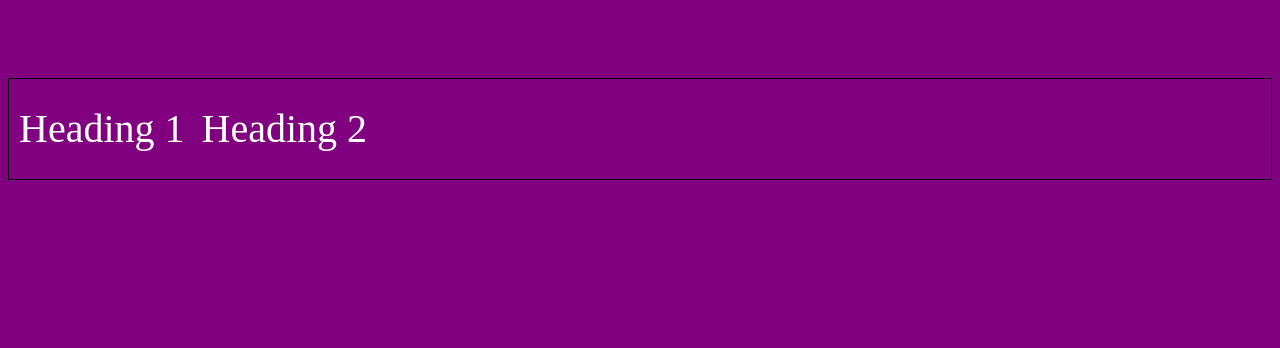
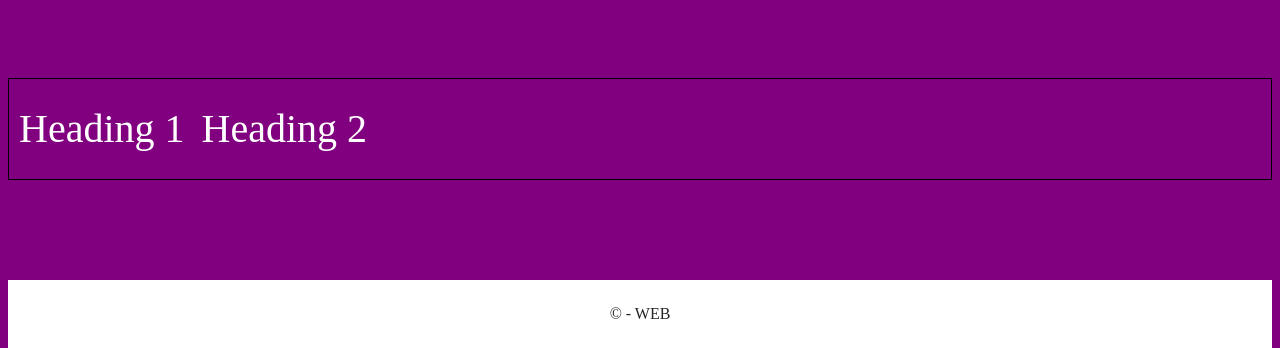
Before and after one commit to chemishmisha/Progect1, a plain HTML site: page indexkavasaki.html in a window 1280 px wide. Shown: the part 930-1278 px from the top of the page. Before the commit the page ends 1110 px from the top, so only its background shows below. Drawn offline with Linux system fonts and the light colour scheme.

Commit message:
Add files via upload

```diff
--- a/indexkavasaki.html
+++ b/indexkavasaki.html
@@ -63,7 +63,14 @@
 	</ul>
 </nav>
 </div>
-</header>
+</div>
+<footer class="footer_section">
+	<div>
+		<p>
+			&copy; <span id="displayYear"></span><span> - WEB</span>
+		</p>
+	</div>
+</footer>
 
 
 
```
